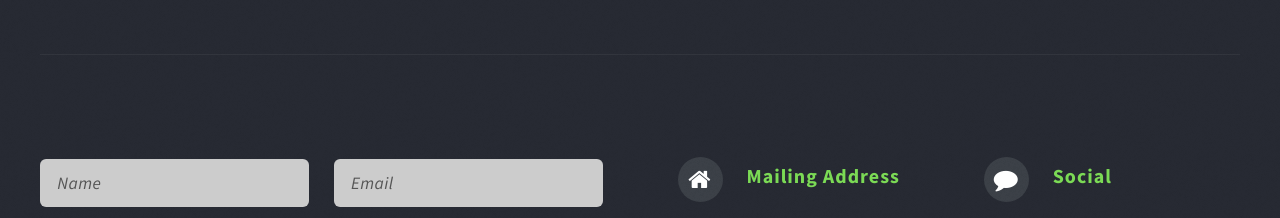
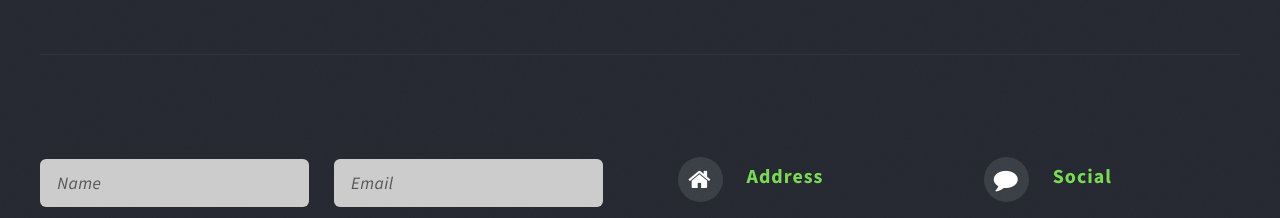
Before and after one commit to dgasch512/DavidGasch, a plain HTML site: page index.html in a window 1280 px wide. Shown: the part 5244-5462 px from the top of the page. Drawn offline with Linux system fonts and the light colour scheme.

Commit message:
mailing address h3

```diff
--- a/index.html
+++ b/index.html
@@ -259,7 +259,7 @@
 									<div class="row">
 										<div class="6u">
 											<section>
-												<h3 class="icon fa-home">Mailing Address</h3>
+												<h3 class="icon fa-home">Address</h3>
 												<p>
 													3465 S Payette River Ave.<br />
 													Nampa, ID 83686
```
